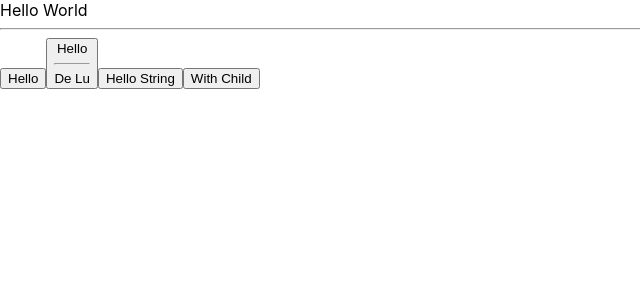
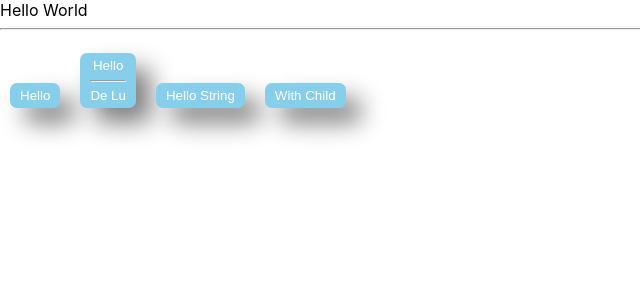
Before and after one commit to ChrisC46/monAppliOrsys, a React (Create React App) app: page / in a window 1280 px wide. Shown: the top 300 px of the page, without its empty margins (0-640 px from the left). Built offline with nearby package versions, Linux system fonts and the light colour scheme.

Commit message:
ajout du css

```diff
--- a/src/App/App.tsx
+++ b/src/App/App.tsx
@@ -14,12 +14,15 @@
       <Button action={() => alert("Le bouton est clické")}>
         <div>Hello</div>
       </Button>
+
       <Button action={() => alert("Le bouton est clické")}>
         <div>Hello</div>
         <hr />
         <div>De Lu</div>
       </Button>
+
       <Button action={() => alert("Le bouton est clické")}>Hello String</Button>
+
       <Button>With Child</Button>
     </div>
   );
--- a/src/App/components/Button/Button.jsx
+++ b/src/App/components/Button/Button.jsx
@@ -1,14 +1,20 @@
 import React from 'react';
 import PropTypes from 'prop-types';
+import style from './Button.module.css';
 
 function Button (props) {
-    return <button type={props.type}>{props.children}</button>
+    return <button className={style.Button} type={props.type}>{props.children}</button>
 }
 
 Button.propTypes = {
-    type: PropTypes.string,
+    type: PropTypes.string.isRequired,
     action: PropTypes.func,
     children: PropTypes.any.isRequired
 };
 
+
+Button.defaultProps={
+    type:'button'
+};
+
 export default Button;
--- /dev/null
+++ b/src/App/components/Button/Button.module.css
@@ -0,0 +1,11 @@
+.Button {
+    border-radius: 7px;
+    border: none;
+    padding: 5px 10px;
+    margin: 15px 10px;
+
+    box-shadow: 15px 15px 25px grey;
+
+    background-color: skyblue;
+    color: white;
+}
```
Also changed, not shown: src/App/components/Button/Button.css (deleted).
